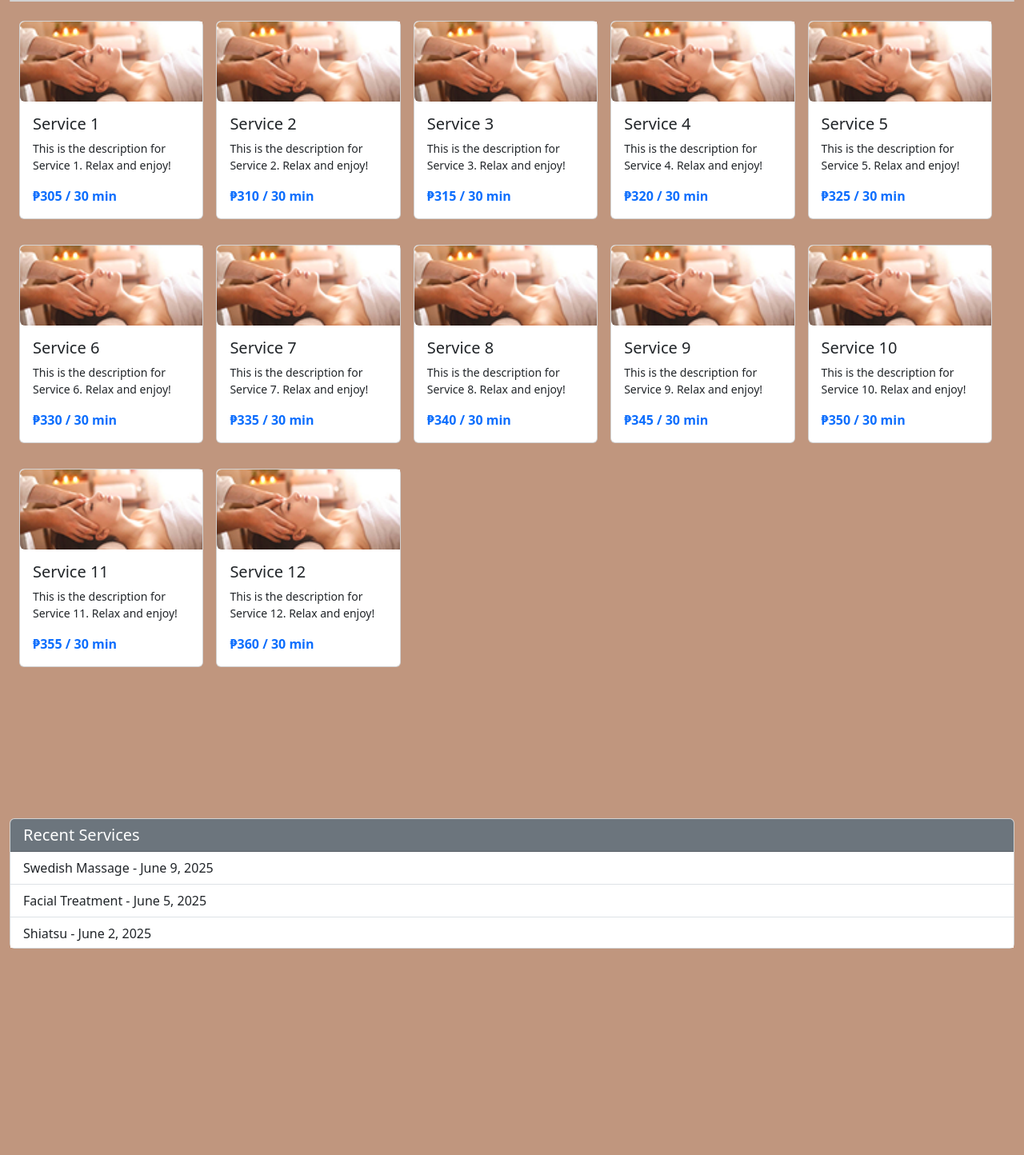
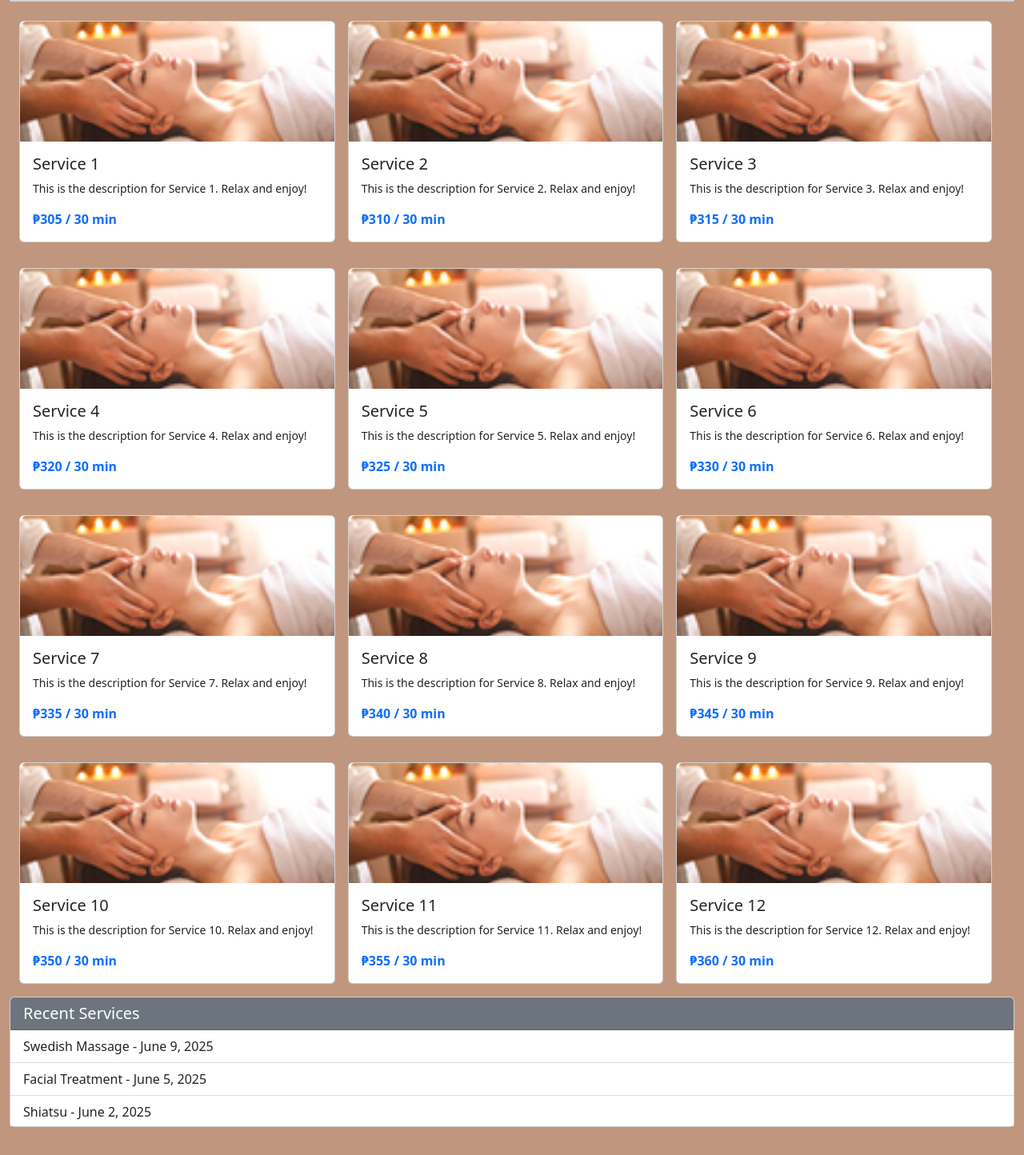
Before and after one commit to Jamesp012/Spabook, a PHP site: the page made by views/user/user_booking-appointment.php in a window 1280 px wide. Shown: the top 1444 px of the page at 80% size. Run offline with PHP 8.4, Linux system fonts and the light colour scheme; the template is opened without the code that fills it, so the values that code supplies are empty; some libraries are stand-ins or nearby versions.

Commit message:
fix booking appointment column

```diff
--- a/views/user/user_booking-appointment.php
+++ b/views/user/user_booking-appointment.php
@@ -27,8 +27,10 @@
                             <div class="responsive-col p-2">
                                 <div class="card flex-md-column flex-row-reverse">
                                     <!-- Image -->
-                                    <img src="<?= $service['image']; ?>" class="img-fluid rounded-start d-none d-sm-block" alt="Service Image" style="object-fit: cover; height: 100px; width: 100%;">
-                                    <img src="<?= $service['image']; ?>" class="img-fluid rounded-start d-sm-none me-3" alt="Service Image" style="width: 50px; height: 50px; object-fit: cover;">
+                                    <div class="service-img-wrapper">
+                                        <img src="<?= $service['image']; ?>" class="img-fluid service-img" alt="Service Image">
+                                    </div>
+
 
                                     <!-- Card Body -->
                                     <div class="card-body p-3">
@@ -220,27 +222,48 @@
     flex: 0 0 100%;
     }
 
+    .service-img-wrapper {
+    width: 100%;
+    height: 150px;
+    overflow: hidden;
+    border-radius: 0.5rem 0.5rem 0 0;
+    }
+
+    .service-img {
+        width: 100%;
+        height: 100%;
+        object-fit: cover;
+    }
+
     @media (min-width: 576px) {
     .responsive-col {
         flex: 0 0 50%;
     }
+    /* .service-img-wrapper {
+        height: 100%;
+    } */
     }
+
 
     @media (min-width: 768px) {
     .responsive-col {
         flex: 0 0 33.3333%;
     }
+    /* .service-img-wrapper {
+        height: 100%
+    } */
     }
+
 
     @media (min-width: 992px) {
     .responsive-col {
-        flex: 0 0 25%;
+        flex: 0 0 33.3333%;
     }
     }
 
     @media (min-width: 1200px) {
     .responsive-col {
-        flex: 0 0 20%;
+        flex: 0 0 33.3333%;
     }
     }
 </style>
```
